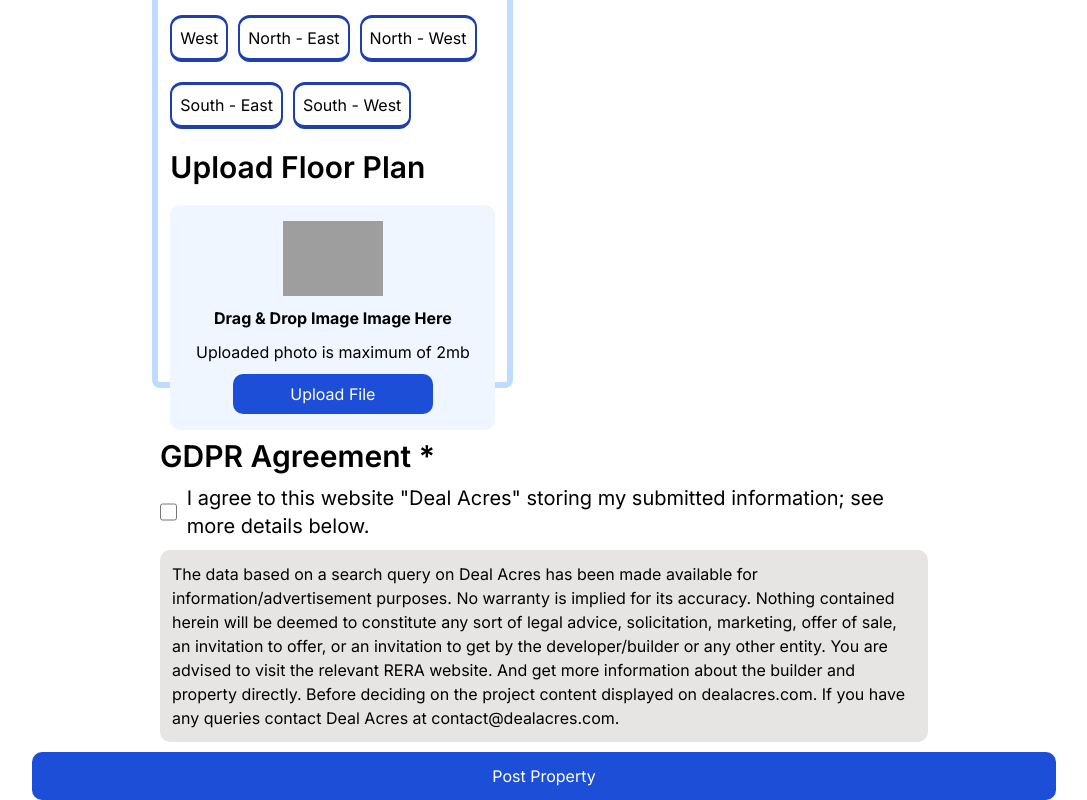
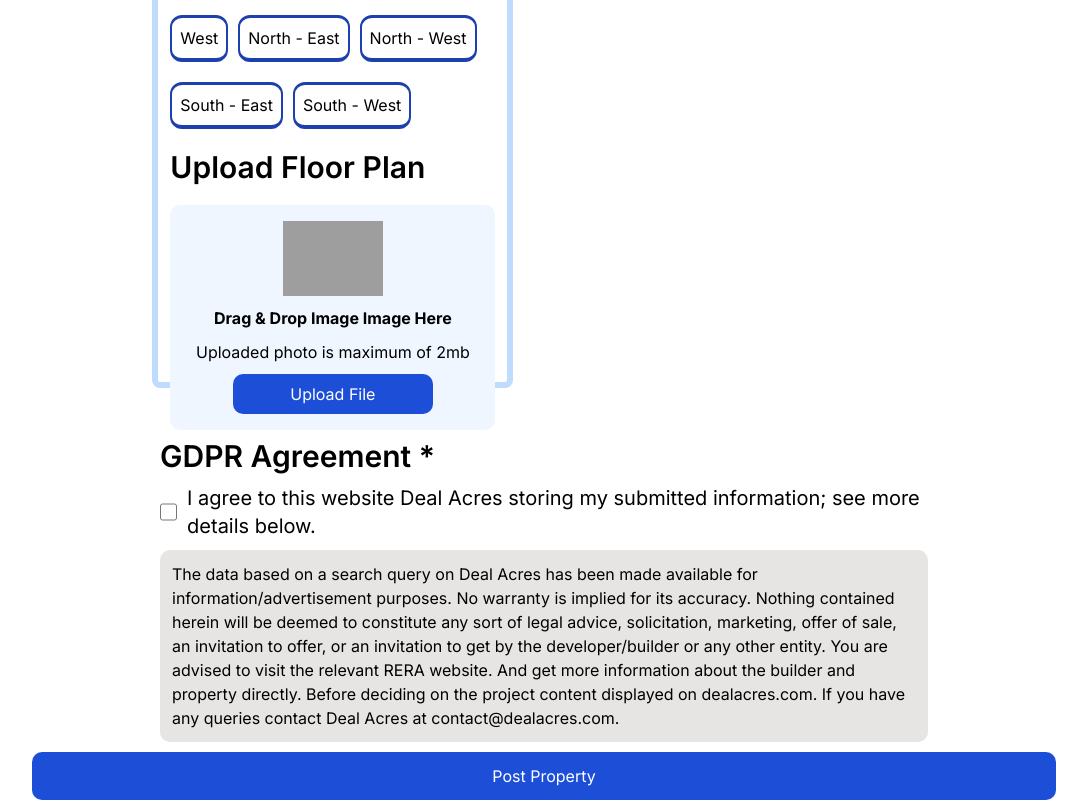
Before and after one commit to Pranjal826/next-app, a Next.js app: page /profile/pricing in a window 1280 px wide. Shown: the part 1490-2290 px from the top of the page, without its empty margins (96-1183 px from the left). Built offline with nearby package versions, Linux system fonts and the light colour scheme; grey boxes are pictures that could not be loaded.

Commit message:
updation

```diff
--- a/src/app/profile/pricing/page.tsx
+++ b/src/app/profile/pricing/page.tsx
@@ -178,7 +178,7 @@ const Basic = () => {
                 <div className="input flex gap-[10px] items-center">
                     <input type="checkbox" className='w-[20px] h-[20px]' />
                     <p className='text-xl'>
-                    I agree to this website "Deal Acres" storing my submitted information; see more details below.</p>
+                    I agree to this website Deal Acres storing my submitted information; see more details below.</p>
                 </div>
                 <p className='bg-stone-200 p-3 rounded-[10px]'>The data based on a search query on Deal Acres has been made available for information/advertisement purposes. No warranty is implied for its accuracy. Nothing contained herein will be deemed to constitute any sort of legal advice, solicitation, marketing, offer of sale, an invitation to offer, or an invitation to get by the developer/builder or any other entity. You are advised to visit the relevant RERA website. And get more information about the builder and property directly. Before deciding on the project content displayed on dealacres.com. If you have any queries contact Deal Acres at contact@dealacres.com.</p>
                 </div>
```
